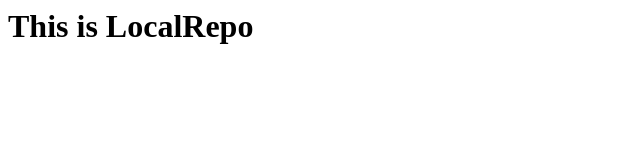
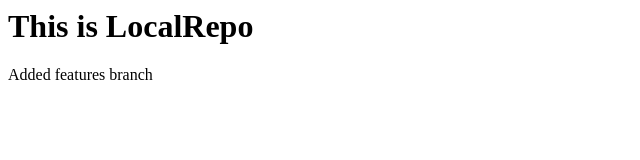
Before and after one commit to Kondeti-Venkata-Abhinava/LOCALREPO, a plain HTML site: page index.html in a window 1280 px wide. Shown: the whole page, without its empty margins (0-640 px from the left). Drawn offline with Linux system fonts and the light colour scheme.

Commit message:
added features branch

```diff
--- a/index.html
+++ b/index.html
@@ -1 +1,2 @@
 <h1>This is LocalRepo</h1>
+<p>Added features branch</p>
```
